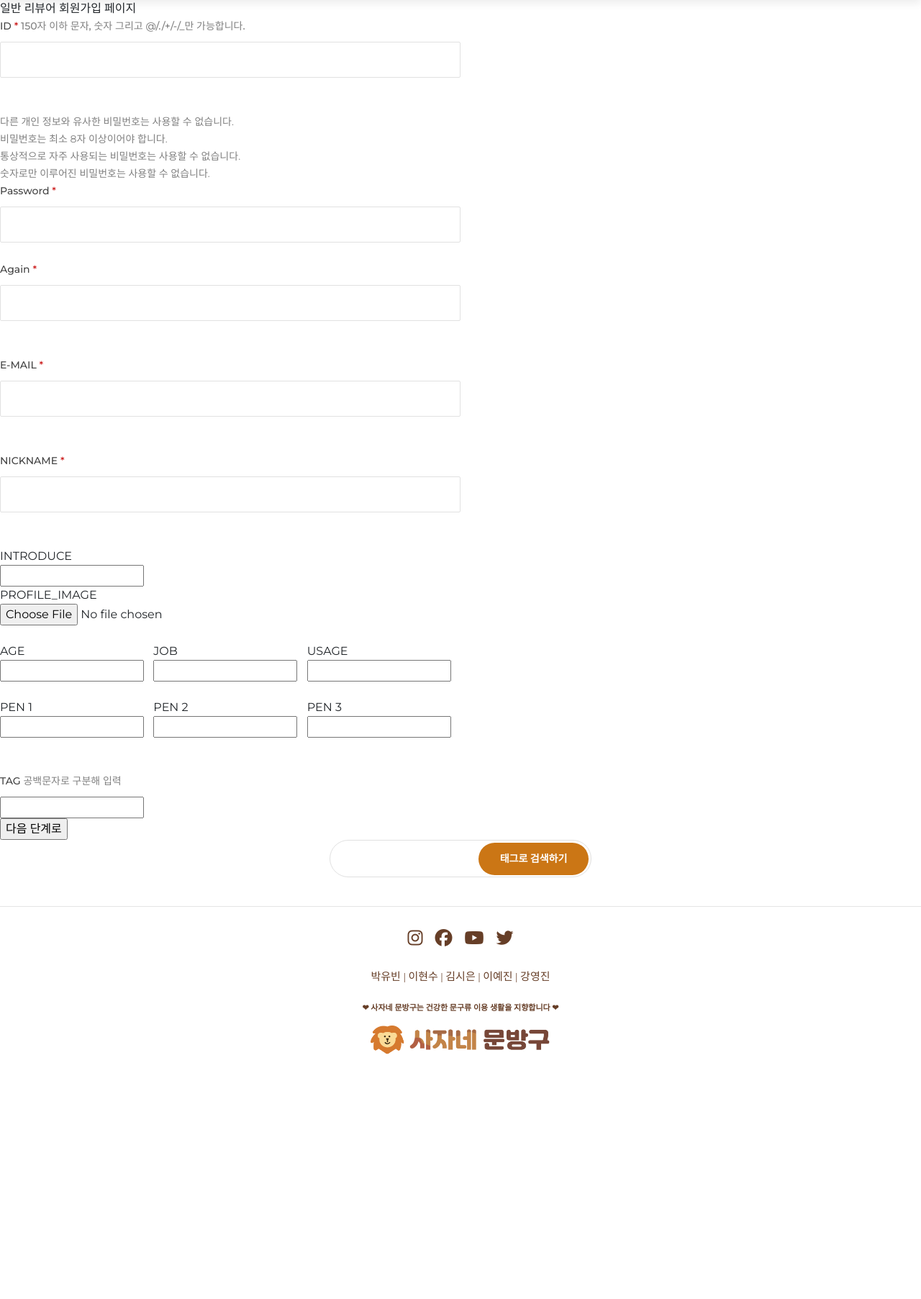
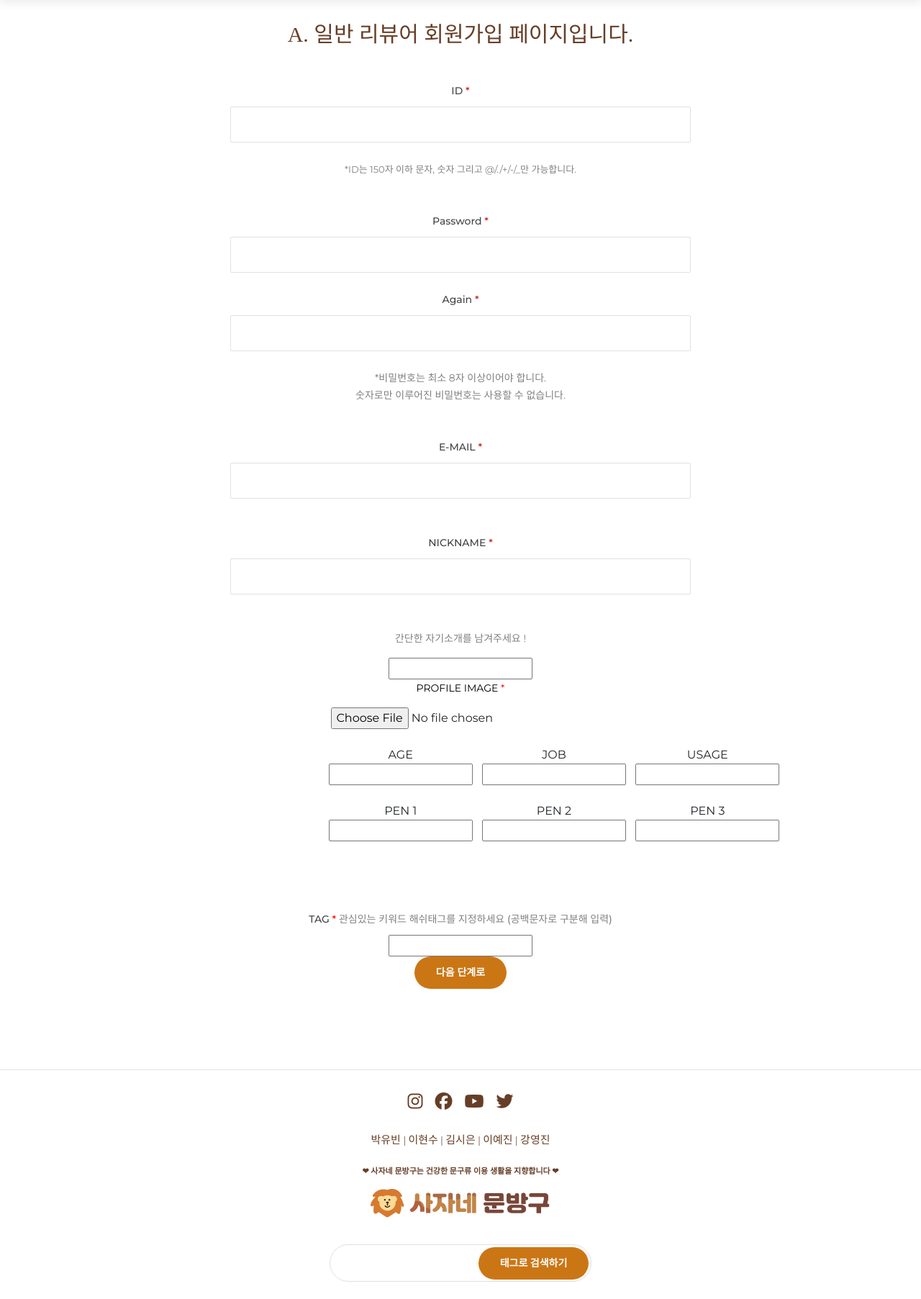
Before and after one commit to pcjs156/LionStore, a Django app: template account/templates/userSignUp.html in a window 1280 px wide. Shown: the part 172-1977 px from the top of the page at 72% size. Before the commit the page ends 1637 px from the top, so only its background shows below. Run offline with Django 3.2, Linux system fonts and the light colour scheme; the template is opened without the code that fills it, so the values that code supplies are empty, except form fields; tables that the repository leaves empty hold one stand-in row (values such as "Sample post"); form fields are guessed from the names that the template uses; some libraries are stand-ins or nearby versions; some web fonts are replaced.

Commit message:
회원가입 다음 단계로까지

```diff
--- a/account/templates/userSignUp.html
+++ b/account/templates/userSignUp.html
@@ -7,22 +7,17 @@
 {% endblock %}
 
 {% block content %}
-<div>일반 리뷰어 회원가입 페이지</div>
-<form method="POST" enctype="multipart/form-data" class="checkout__form">
+<h3 style="text-align: center; padding: 1em 3rem 0 3rem; font-family: 'yg-jalnan'; color:#663e27;">
+    A. 일반 리뷰어 회원가입 페이지입니다.</h3><br><br>
+
+<form method="POST" enctype="multipart/form-data" class="checkout__form" style="text-align: center;">
     {% csrf_token %}
     <div class="checkout__form__input">
-        <p>ID <span>*</span>
-            <span style="color: gray;">150자 이하 문자, 숫자 그리고 @/./+/-/_만 가능합니다.</span> </p>
+        <p>ID <span>*</span> </p>
         {{ form.username }}
     </div>
-    <br>
-
-    <div id="password_guide">
-        <p>다른 개인 정보와 유사한 비밀번호는 사용할 수 없습니다.</p>
-        <p>비밀번호는 최소 8자 이상이어야 합니다.</p>
-        <p>통상적으로 자주 사용되는 비밀번호는 사용할 수 없습니다.</p>
-        <p>숫자로만 이루어진 비밀번호는 사용할 수 없습니다.</p>
-    </div>
+    <span style="color: gray; font-size: 13px;">*ID는 150자 이하 문자, 숫자 그리고 @/./+/-/_만 가능합니다.</span>
+<br><br><br>
     <div class="checkout__form__input">
         <p>Password <span>*</span></p>
         {{ form.password1 }}
@@ -31,7 +26,11 @@
         <p>Again <span>*</span></p>
         {{ form.password2 }}
     </div>
-    <br>
+    <div id="password_guide">
+        <p style="font-size: 8x;">*비밀번호는 최소 8자 이상이어야 합니다.</p>
+        <p style="font-size: 8x;">숫자로만 이루어진 비밀번호는 사용할 수 없습니다.</p>
+    </div>
+    <br><br>
 
     <div class="checkout__form__input">
         <p>E-MAIL <span>*</span></p>
@@ -45,18 +44,18 @@
     </div>
     <br>
 
-    INTRODUCE <br>
+    <p style=" color: gray; font-size: 8x;">간단한 자기소개를 남겨주세요 !</p>
     {{ form.introduce }}
     <br>
 
     <div>
-        <span>PROFILE_IMAGE</span><br>
-        <input type="file" name="image" accept="image/*" id="id_image">
+        <p>PROFILE IMAGE <span style="color: red;">*</span></p>
+   <input type="file" name="image" accept="image/*" id="id_image">
     </div>
 
     <br>
 
-    <div style="display: grid; grid-template-columns: 1fr 1fr 1fr; width: 50%;">
+    <div style="display: grid; grid-template-columns: 1fr 1fr 1fr; width: 50%; margin-left: 450px;">
         <div>
             <div>AGE</div>
             {{ form.age }}
@@ -75,7 +74,7 @@
 
     <br>
 
-    <div style="display: grid; grid-template-columns: 1fr 1fr 1fr; width: 50%;">
+    <div style="display: grid; grid-template-columns: 1fr 1fr 1fr; width: 50%; margin-left: 450px;">
         <div>
             <div>PEN 1</div>
             {{form.penInterest_1}}
@@ -89,16 +88,17 @@
             {{form.penInterest_3}}
         </div>
     </div>
-    <br><br>
+    <br><br> <br> <br>
 
     <div class="checkout__form__input">
-        <p>TAG <span style="color: gray;">공백문자로 구분해 입력</span></p>
+        <p>TAG <span style="color: gray;"><span style="color: red;">*</span> 관심있는 키워드 해쉬태그를 지정하세요 (공백문자로 구분해 입력)</span></p>
     </div>
     {{ form.rawTagString }}
     <br>
 
-    <input type="submit" value="다음 단계로">
+    <input type="submit" class="site-btn" value="다음 단계로">
 </form>
+<br><br> <br> <br>
 
 
 {% endblock %}
--- a/mainApp/static/css/style.css
+++ b/mainApp/static/css/style.css
@@ -47,7 +47,7 @@ h6 {
 	margin: 0;
 	color: #000000;
 	font-weight: 400;
-	font-family: "Montserrat", sans-serif;
+	font-family: "yg-jalnan";
 }
 
 h1 {
--- a/static/css/style.css
+++ b/static/css/style.css
@@ -178,7 +178,8 @@ ol {
 	border: none;
 	text-transform: uppercase;
 	display: inline-block;
-	padding: 12px 30px;
+	text-align: center;
+	/* padding: 12px 30px; */
 	border-radius: 50px;
 }
 
--- a/templates/base.html
+++ b/templates/base.html
@@ -99,6 +99,8 @@
     </header>
     {% block content %}
     {% endblock %}
+<hr>
+    {% include 'footer.html' %}
     <div class="footer__newslatter" style="margin: auto 2rem; text-align: center;">
         <form action="{% url 'tagSearchResult' %}" method="GET"
             style="display: inline-block; margin-bottom: 0px; width: 30%;">
@@ -108,8 +110,7 @@
         </form>
     </div>
     <br>
-    <hr>
-    {% include 'footer.html' %}
+
 </body>
 
 <!-- jQuery (부트스트랩의 자바스크립트 플러그인을 위해 필요합니다) -->
```
Also changed, not shown: account/templates/selectCustomerType.html (+32 -5 lines).
